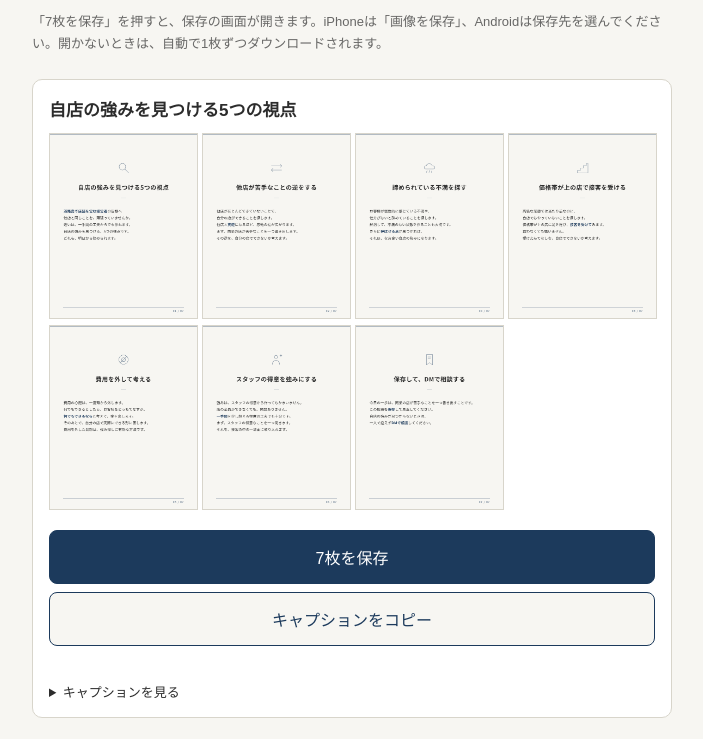
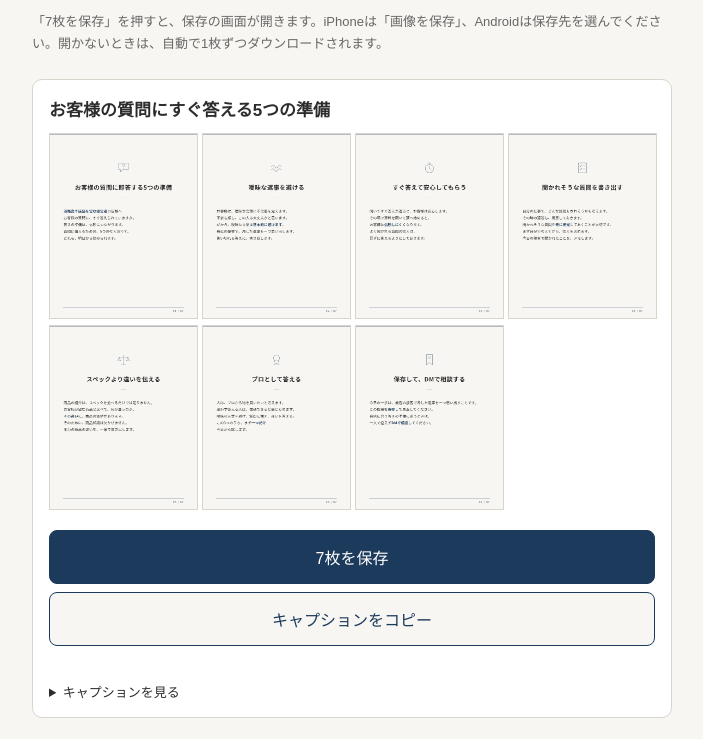
Before and after one commit to souta0011518-cloud/carousel-gallery, a plain HTML site: page index.html in a window 1280 px wide. Shown: the part 61-800 px from the top of the page, without its empty margins (288-991 px from the left). Drawn offline with Linux system fonts and the light colour scheme.

Commit message:
投稿の一覧を更新（10件）

```diff
--- a/index.html
+++ b/index.html
@@ -25,6 +25,26 @@ pre { white-space: pre-wrap; font: inherit; line-height: 1.7; }
 <main>
 <h1>カルーセル投稿一覧</h1>
 <p class="note">「7枚を保存」を押すと、保存の画面が開きます。iPhoneは「画像を保存」、Androidは保存先を選んでください。開かないときは、自動で1枚ずつダウンロードされます。</p>
+<article data-title="お客様の質問にすぐ答える5つの準備" data-files="outputs/お客様の質問にすぐ答える5つの準備/01.png|outputs/お客様の質問にすぐ答える5つの準備/02.png|outputs/お客様の質問にすぐ答える5つの準備/03.png|outputs/お客様の質問にすぐ答える5つの準備/04.png|outputs/お客様の質問にすぐ答える5つの準備/05.png|outputs/お客様の質問にすぐ答える5つの準備/06.png|outputs/お客様の質問にすぐ答える5つの準備/07.png">
+<h2>お客様の質問にすぐ答える5つの準備</h2>
+<div class="thumbs"><img src="outputs/お客様の質問にすぐ答える5つの準備/01.png" alt="1枚目" loading="lazy"><img src="outputs/お客様の質問にすぐ答える5つの準備/02.png" alt="2枚目" loading="lazy"><img src="outputs/お客様の質問にすぐ答える5つの準備/03.png" alt="3枚目" loading="lazy"><img src="outputs/お客様の質問にすぐ答える5つの準備/04.png" alt="4枚目" loading="lazy"><img src="outputs/お客様の質問にすぐ答える5つの準備/05.png" alt="5枚目" loading="lazy"><img src="outputs/お客様の質問にすぐ答える5つの準備/06.png" alt="6枚目" loading="lazy"><img src="outputs/お客様の質問にすぐ答える5つの準備/07.png" alt="7枚目" loading="lazy"></div>
+<button type="button" onclick="saveAll(this)">7枚を保存</button>
+<button type="button" class="sub" onclick="copyCaption(this)">キャプションをコピー</button>
+<div class="status"></div>
+<details><summary>キャプションを見る</summary><pre>淡路島で店舗を営む方へ。
+お客様の質問に、すぐ答えられていますか。答えの準備は、信頼につながります。
+
+1. 曖昧な返事を避ける
+2. すぐ答えて安心してもらう
+3. 聞かれそうな質問を書き出す
+4. スペックより違いを伝える
+5. プロとして答える
+
+今日の一歩は、最近の接客で濁した返事を一つ思い出すことです。
+保存して見返してください。自店に合う答えの準備に迷うときは、DMでご相談ください。
+
+#淡路島 #店舗経営 #小規模店舗 #接客 #商品知識 #信頼</pre></details>
+</article>
 <article data-title="自店の強みを見つける5つの視点" data-files="outputs/自店の強みを見つける5つの視点/01.png|outputs/自店の強みを見つける5つの視点/02.png|outputs/自店の強みを見つける5つの視点/03.png|outputs/自店の強みを見つける5つの視点/04.png|outputs/自店の強みを見つける5つの視点/05.png|outputs/自店の強みを見つける5つの視点/06.png|outputs/自店の強みを見つける5つの視点/07.png">
 <h2>自店の強みを見つける5つの視点</h2>
 <div class="thumbs"><img src="outputs/自店の強みを見つける5つの視点/01.png" alt="1枚目" loading="lazy"><img src="outputs/自店の強みを見つける5つの視点/02.png" alt="2枚目" loading="lazy"><img src="outputs/自店の強みを見つける5つの視点/03.png" alt="3枚目" loading="lazy"><img src="outputs/自店の強みを見つける5つの視点/04.png" alt="4枚目" loading="lazy"><img src="outputs/自店の強みを見つける5つの視点/05.png" alt="5枚目" loading="lazy"><img src="outputs/自店の強みを見つける5つの視点/06.png" alt="6枚目" loading="lazy"><img src="outputs/自店の強みを見つける5つの視点/07.png" alt="7枚目" loading="lazy"></div>
```
Also changed, not shown: outputs/お客様の質問にすぐ答える5つの準備/01.png (added), outputs/お客様の質問にすぐ答える5つの準備/02.png (added), outputs/お客様の質問にすぐ答える5つの準備/03.png (added), outputs/お客様の質問にすぐ答える5つの準備/04.png (added), outputs/お客様の質問にすぐ答える5つの準備/05.png (added), outputs/お客様の質問にすぐ答える5つの準備/06.png (added), outputs/お客様の質問にすぐ答える5つの準備/07.png (added), outputs/お客様の質問にすぐ答える5つの準備/キャプション.txt (added).
